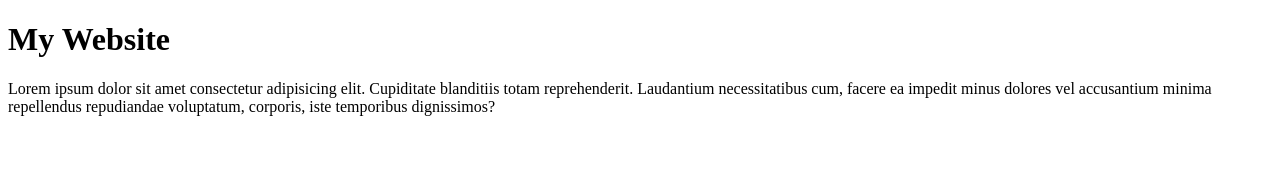
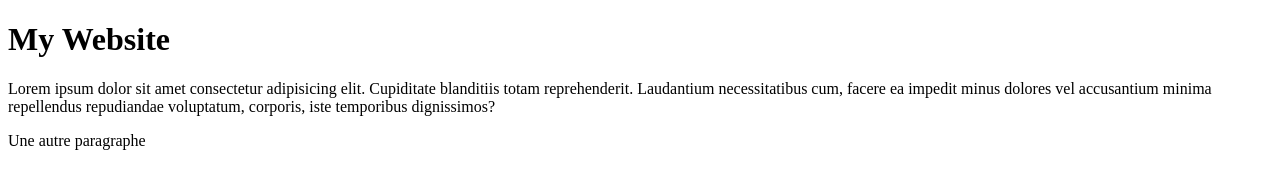
Before and after one commit to amal8bt/essai, a plain HTML site: page index.html in a window 1280 px wide. Drawn offline with Linux system fonts and the light colour scheme.

Commit message:
modifications

```diff
--- a/index.html
+++ b/index.html
@@ -9,5 +9,6 @@
 <body>
     <h1>My Website</h1>
     <p>Lorem ipsum dolor sit amet consectetur adipisicing elit. Cupiditate blanditiis totam reprehenderit. Laudantium necessitatibus cum, facere ea impedit minus dolores vel accusantium minima repellendus repudiandae voluptatum, corporis, iste temporibus dignissimos?</p>
+    <p>Une autre paragraphe</p>
 </body>
 </html>
```
